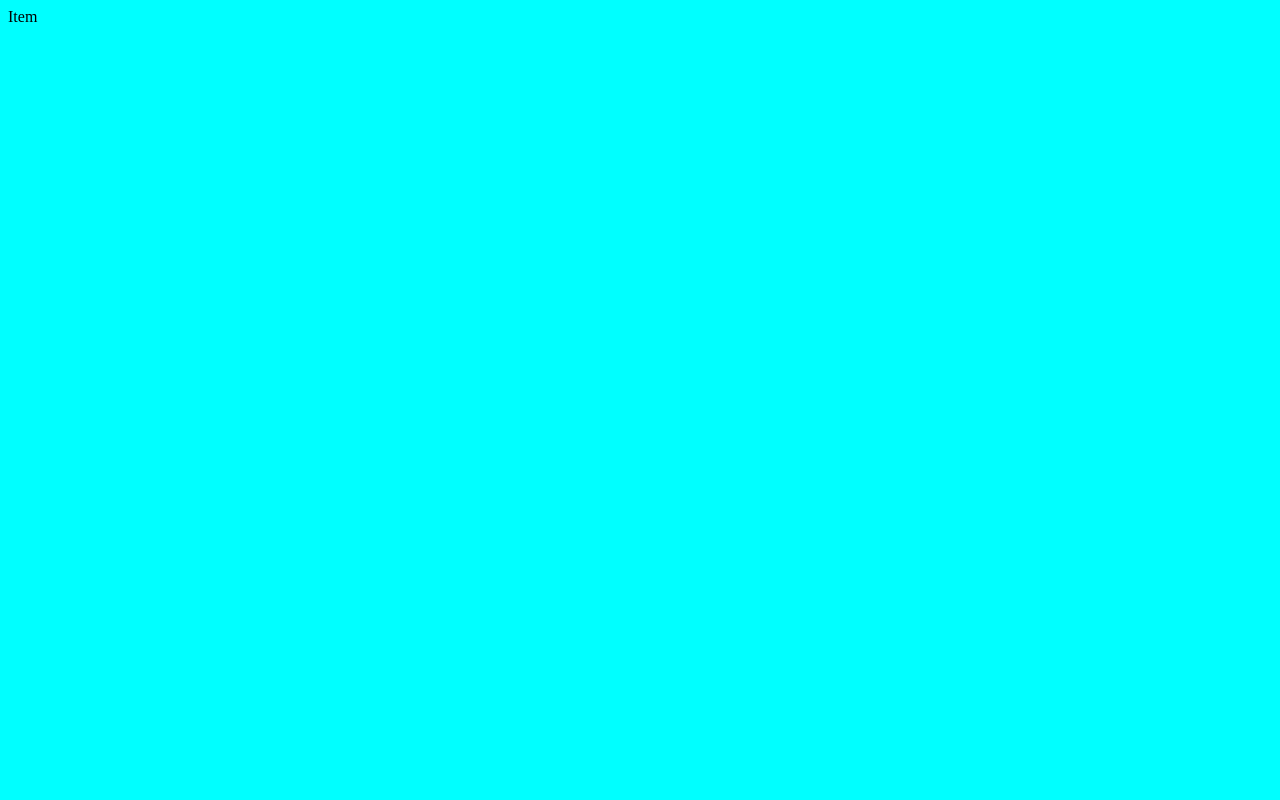
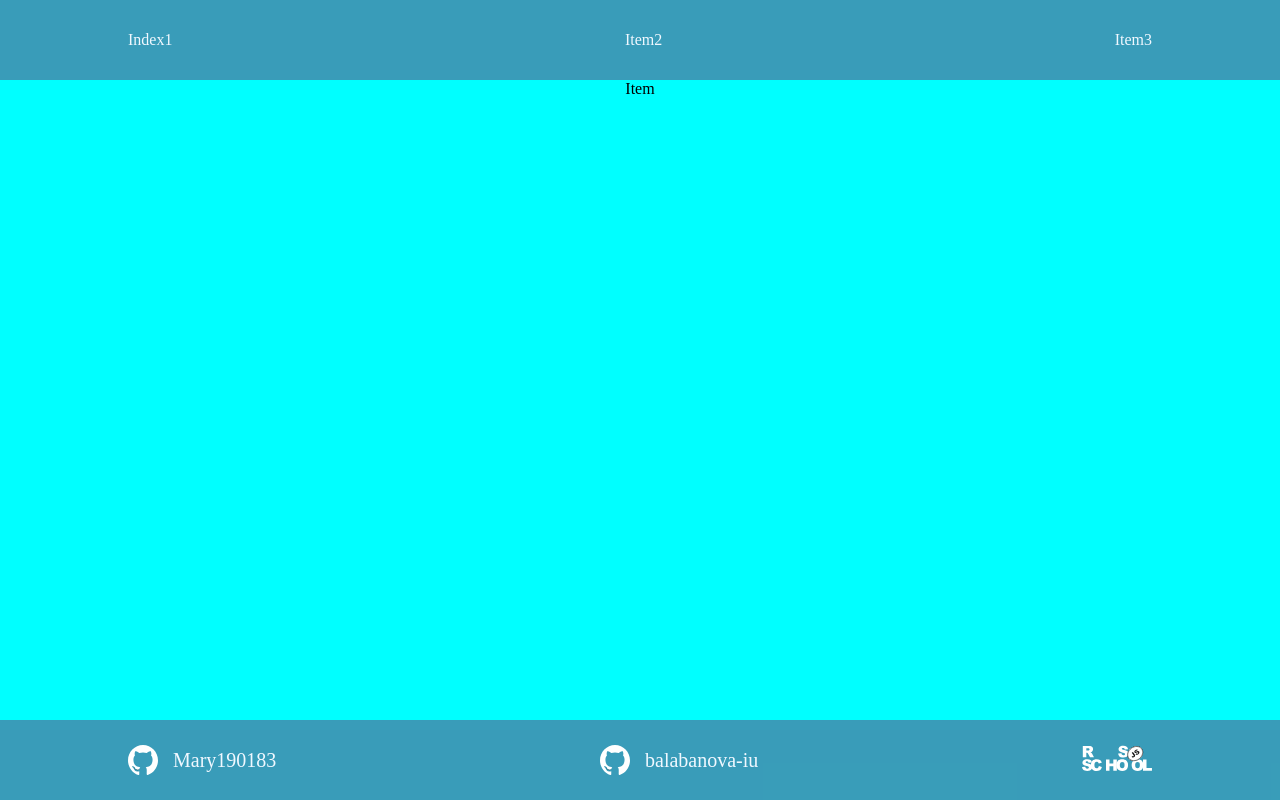
Before and after one commit to Mary190183/Online-Store, a website built with webpack: page src/item.html in a window 1280 px wide. Built offline with nearby package versions, Linux system fonts and the light colour scheme; files whose address does not match are found by name.

Commit message:
feat: add test compile

```diff
--- a/src/index.css
+++ b/src/index.css
@@ -1,3 +1,65 @@
 body {
   background: blueviolet;
+  margin: 0;
+  display: flex;
+  flex-direction: column;
+  align-items: center;
 }
+header {
+  height: 10vh;
+  width: 100vw;
+  background-color:rgba(106, 73, 126, 0.541);
+}
+nav {
+  width: 80%;
+  height: 100%;
+  display: flex;
+  flex-direction: row;
+  list-style: none;
+  margin: auto;
+  justify-content: space-between;
+  align-items: center;
+}
+.nav-link a {
+  text-decoration: none;
+  color: aliceblue;
+}
+.content {
+  height: 80vh;
+}
+.footer {
+  width: 100%;
+  height: 10vh;
+  display: flex;
+  align-self: flex-end;
+  align-items: center;
+  justify-content: center;
+  background-color:rgba(106, 73, 126, 0.541);
+}
+
+ .footer-container {
+   width: 80%;
+ }
+
+ .footer-list {
+   display: flex;
+   flex-direction: row;
+   justify-content: space-between;
+   list-style: none;
+   padding-left: 0;
+ }
+
+ .footer-item {
+
+   display: flex;
+   flex-direction: row;
+   align-items: center;
+ }
+
+ .footer-link {
+  margin-left: 15px;
+  align-self: center;
+  color: aliceblue;
+  text-decoration: none;
+  font-size: 20px;
+ }
--- a/src/item.css
+++ b/src/item.css
@@ -1,3 +1,65 @@
 body {
   background: aqua;
+  margin: 0;
+  display: flex;
+  flex-direction: column;
+  align-items: center;
 }
+header {
+  height: 10vh;
+  width: 100vw;
+  background-color:rgba(106, 73, 126, 0.541);
+}
+nav {
+  width: 80%;
+  height: 100%;
+  display: flex;
+  flex-direction: row;
+  list-style: none;
+  margin: auto;
+  justify-content: space-between;
+  align-items: center;
+}
+.nav-link a {
+  text-decoration: none;
+  color: aliceblue;
+}
+.content {
+  height: 80vh;
+}
+.footer {
+  width: 100%;
+  height: 10vh;
+  display: flex;
+  align-self: flex-end;
+  align-items: center;
+  justify-content: center;
+  background-color:rgba(106, 73, 126, 0.541);
+}
+
+ .footer-container {
+   width: 80%;
+ }
+
+ .footer-list {
+   display: flex;
+   flex-direction: row;
+   justify-content: space-between;
+   list-style: none;
+   padding-left: 0;
+ }
+
+ .footer-item {
+
+   display: flex;
+   flex-direction: row;
+   align-items: center;
+ }
+
+ .footer-link {
+  margin-left: 15px;
+  align-self: center;
+  color: aliceblue;
+  text-decoration: none;
+  font-size: 20px;
+ }
--- a/src/item.html
+++ b/src/item.html
@@ -7,6 +7,30 @@
     <title>Item</title>
   </head>
   <body>
-    <div>Item</div>
+    <header>
+      <nav>
+        <li class="nav-link"><a href="index.html">Index1</a></li>
+        <li class="nav-link"><a href="index.html">Item2</a></li>
+        <li class="nav-link"><a href="index.html">Item3</a></li>
+      </nav>
+    </header>
+    <div class="content">Item</div>
+    <footer class="footer">
+      <div class="footer-container">
+        <ul class=" footer-list">
+           <li class="footer-item">
+            <img src="assets/icon/github.svg" class="masha-github" alt="github" style="width: 30px;">
+            <a class="footer-link" href="https://github.com/Mary190183/">Mary190183</a>
+          </li>
+           <li class="footer-item">
+            <img src="assets/icon/github.svg" class="masha-github" alt="github" style="width: 30px;">
+            <a class="footer-link" href="https://github.com/balabanova-iu/">balabanova-iu</a>
+          </li>
+          <li class="footer-item">
+            <a href="https://rs.school/js/"><img src="assets/icon/rsschool.svg" class="rsschool" alt="rs_school" style="width: 70px;"></a>
+          </li>
+        </ul>
+    </div>
+  </footer>
   </body>
 </html>
```
Also changed, not shown: src/index.html (+25 -1 lines).
